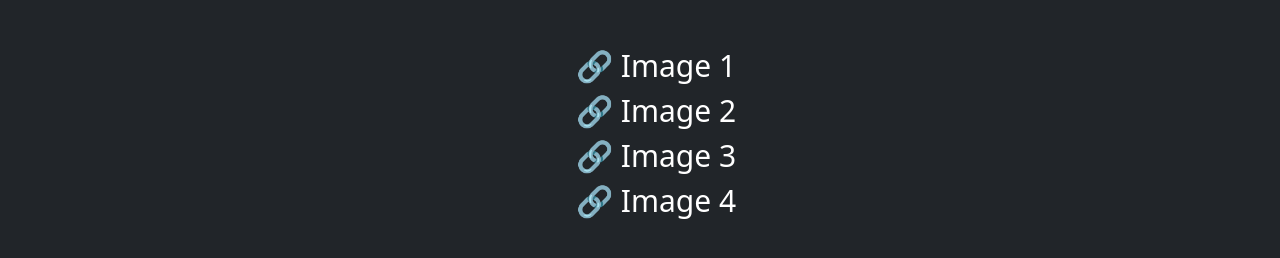
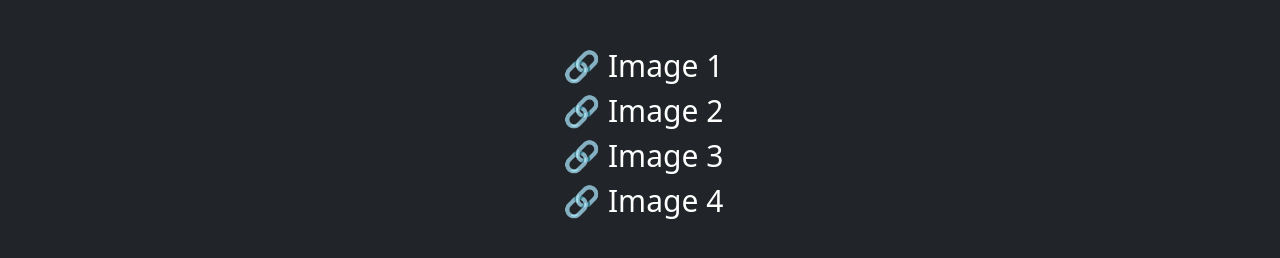
Before and after one commit to Sean-L64/bootstrap-test, a website built with Vite: page src/sources.html in a window 1280 px wide. Shown: the part 696-954 px from the top of the page. Built offline with nearby package versions, Linux system fonts and the light colour scheme.

Commit message:
add script

```diff
--- a/package.json
+++ b/package.json
@@ -5,6 +5,9 @@
   "main": "index.js",
   "scripts": {
     "start": "vite",
+    "dev": "vite --host",
+    "build": "vite build",
+    "serve": "vite preview",
     "test": "echo \"Error: no test specified\" && exit 1"
   },
   "repository": {
--- a/src/scss/styles.scss
+++ b/src/scss/styles.scss
@@ -33,6 +33,12 @@ a{
 
 .header{
     padding: 10vh;
+}
+.subheader{
+    padding-bottom: 25vh;
+    #image-list{
+        margin-left: -2vw;
+    }
 }
 .source-list{
     padding-top: 5vh;
--- a/src/sources.html
+++ b/src/sources.html
@@ -99,7 +99,7 @@
     </div>
     <div class="subheader">
         <h1 class="fw-bold text-center text-light">Images</h1>
-        <div class="source-list text-light">
+        <div class="source-list text-light" id="image-list">
 
             <ul class="flex-d text-light" id="link">
                 <li><a href="https://www.ncsc.gov.uk/images/iStock-1704413556.jpg" target="_blank">🔗 Image 1</a></li>
```
Also changed, not shown: 2 other files.
